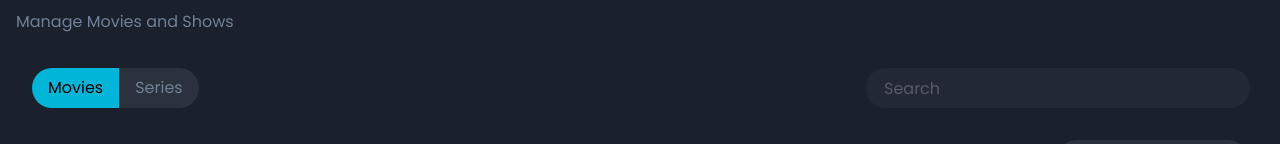
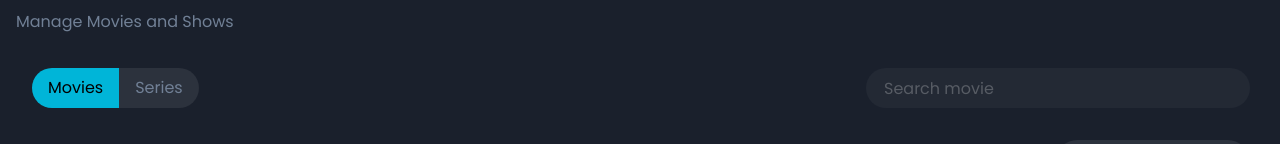
Before and after one commit to bertorepo/2embed, a React (Create React App) app: page /admin in a window 1280 px wide. Shown: the part 139-283 px from the top of the page. Built offline with nearby package versions, Linux system fonts and the light colour scheme; no server answers.

Commit message:
Add: added Search functionality for movies and series

```diff
--- a/src/api/movie-api.js
+++ b/src/api/movie-api.js
@@ -214,6 +214,17 @@ export const deleteMovieOrEpisodeById = async (id, type = "movie", imdbId) => {
   }
 };
 
+// search movie or series
+export const searchMovieOrEpisode = async (searchTitle, type) => {
+  const response = await getAllMovies();
+  const searchResults = response.data.filter((result) => {
+    const loweredCaseTitle = result.Title.toLowerCase();
+    return loweredCaseTitle.indexOf(searchTitle) !== -1 && result.Type === type;
+  });
+
+  return searchResults;
+};
+
 // helper function
 
 const deleteByEpisodeId = async (id) => {
--- a/src/components/InputField.jsx
+++ b/src/components/InputField.jsx
@@ -1,10 +1,10 @@
 import { Input } from "@chakra-ui/react";
 
-function InputField({ ...rest }) {
+function InputField({ placeholder, ...rest }) {
   return (
     <Input
       variant="filled"
-      placeholder="Search"
+      placeholder={placeholder}
       width="sm"
       size="md"
       sx={{
--- a/src/context/MoviesContext.js
+++ b/src/context/MoviesContext.js
@@ -10,6 +10,7 @@ import {
   getAllSeasons,
   AddAllEpisodesBySeason,
   deleteMovieOrEpisodeById,
+  searchMovieOrEpisode,
 } from "../api/movie-api";
 
 const { createContext, useState, useCallback, useMemo } = require("react");
@@ -89,6 +90,11 @@ function MoviesContextProvider({ children }) {
     await deleteMovieOrEpisodeById(id, type, imdbId);
   };
 
+  const handleSearchTitle = useCallback(async (title, type) => {
+    const result = await searchMovieOrEpisode(title, type);
+    setMovies(result);
+  }, []);
+
   const config = {
     movies,
     fetchedAllMovies,
@@ -105,6 +111,7 @@ function MoviesContextProvider({ children }) {
     seasonsList,
     addAllEpisodes,
     deleteMovieOrEpisode,
+    handleSearchTitle,
   };
 
   return (
--- /dev/null
+++ b/src/hooks/use-search-title.js
@@ -0,0 +1,28 @@
+import { useState } from "react";
+import { useMovieContext } from "./use-movie-context";
+
+export const useSearchTitle = () => {
+  const [searchTitle, setSearchTitle] = useState("");
+  const { handleSearchTitle } = useMovieContext();
+
+  const handleOnChangeTitle = (e) => {
+    setSearchTitle(e.target.value);
+  };
+
+  const handleSearch = async (e, currentType) => {
+    if (e.key === "Enter") {
+      if (!searchTitle.trim()) {
+        alert("Enter valid title!");
+        return;
+      }
+      await handleSearchTitle(searchTitle.toLowerCase(), currentType);
+      setSearchTitle("");
+    }
+  };
+
+  return {
+    handleSearch,
+    handleOnChangeTitle,
+    searchTitle,
+  };
+};
--- a/src/pages/admin/AddMoviePage.jsx
+++ b/src/pages/admin/AddMoviePage.jsx
@@ -129,26 +129,22 @@ function AddMoviePage() {
 
   const handleKeyChange = async (e) => {
     if (e.key === "Enter") {
-      if (!title.trim()) {
-        alert(`Enter valid ${type} title!`);
-        return;
-      }
-
-      const response = await findMovie(title, type);
-      if (response) {
-        alert(response);
-      }
-      setTitle("");
+      await findMovieOrSeries(title, type);
     }
   };
 
   const handleSearchSubmit = async (e) => {
     e.preventDefault();
+    await findMovieOrSeries(title, type);
+  };
+
+  // helpere function
+  const findMovieOrSeries = async (currentTitle, currentType) => {
     if (!title.trim()) {
       alert(`Enter valid ${type} title!`);
       return;
     }
-    const response = await findMovie(title, type);
+    const response = await findMovie(currentTitle, currentType);
     if (response) {
       alert(response);
     }
--- a/src/pages/admin/AdminPage.jsx
+++ b/src/pages/admin/AdminPage.jsx
@@ -14,11 +14,13 @@ import { Link } from "react-router-dom";
 import EmptyPage from "../../components/EmptyPage";
 import useLoader from "../../hooks/use-loader";
 import Loader from "../../components/Loader";
+import { useSearchTitle } from "../../hooks/use-search-title";
 
 function AdminPage() {
   const { movies, deleteMovieOrEpisode, filterData } = useMovieContext();
   const { currentType, handleFilterData } = useFilterList();
   const { isLoading } = useLoader();
+
   const {
     pageCount,
     handlePageClick,
@@ -28,6 +30,8 @@ function AdminPage() {
     selectedPage,
     setSelectedPage,
   } = usePaginate(movies);
+
+  const { handleSearch, searchTitle, handleOnChangeTitle } = useSearchTitle();
 
   const handleClick = (type) => {
     handleFilterData(type);
@@ -115,7 +119,13 @@ function AdminPage() {
         </ButtonGroup>
 
         {/* use for search */}
-        <InputField />
+        <InputField
+          type="text"
+          value={searchTitle}
+          onChange={(e) => handleOnChangeTitle(e)}
+          onKeyDown={(e) => handleSearch(e, currentType)}
+          placeholder={`Search ${currentType}`}
+        />
       </Header>
 
       {/* table */}
--- a/src/pages/library/Library.jsx
+++ b/src/pages/library/Library.jsx
@@ -1,3 +1,4 @@
+import { useEffect, useState } from "react";
 import CustomButton from "../../components/CustomButton";
 import InputField from "../../components/InputField";
 import Loader from "../../components/Loader";
@@ -10,12 +11,13 @@ import { useFilterList } from "../../hooks/use-filter-list";
 import { useMovieContext } from "../../hooks/use-movie-context";
 import { usePaginate } from "../../hooks/use-paginate";
 import Pagination from "../../components/Pagination";
-import { useEffect } from "react";
+import { useSearchTitle } from "../../hooks/use-search-title";
 
 function Library() {
   const { handleFilterData, currentType } = useFilterList();
   const { isLoading } = useLoader();
   const { movies } = useMovieContext();
+
   const {
     currentItems,
     pageCount,
@@ -24,6 +26,8 @@ function Library() {
     handlePageClick,
     setCurrentPageNumber,
   } = usePaginate(movies, 20);
+
+  const { handleSearch, handleOnChangeTitle, searchTitle } = useSearchTitle();
 
   useEffect(() => {
     setCurrentPageNumber(0);
@@ -54,7 +58,13 @@ function Library() {
         </ButtonGroup>
 
         {/* search */}
-        <InputField />
+        <InputField
+          type="text"
+          value={searchTitle}
+          onChange={(e) => handleOnChangeTitle(e)}
+          onKeyDown={(e) => handleSearch(e, currentType)}
+          placeholder={`Search ${currentType}`}
+        />
       </Header>
       {/* display list of movies / shows */}
 
```
